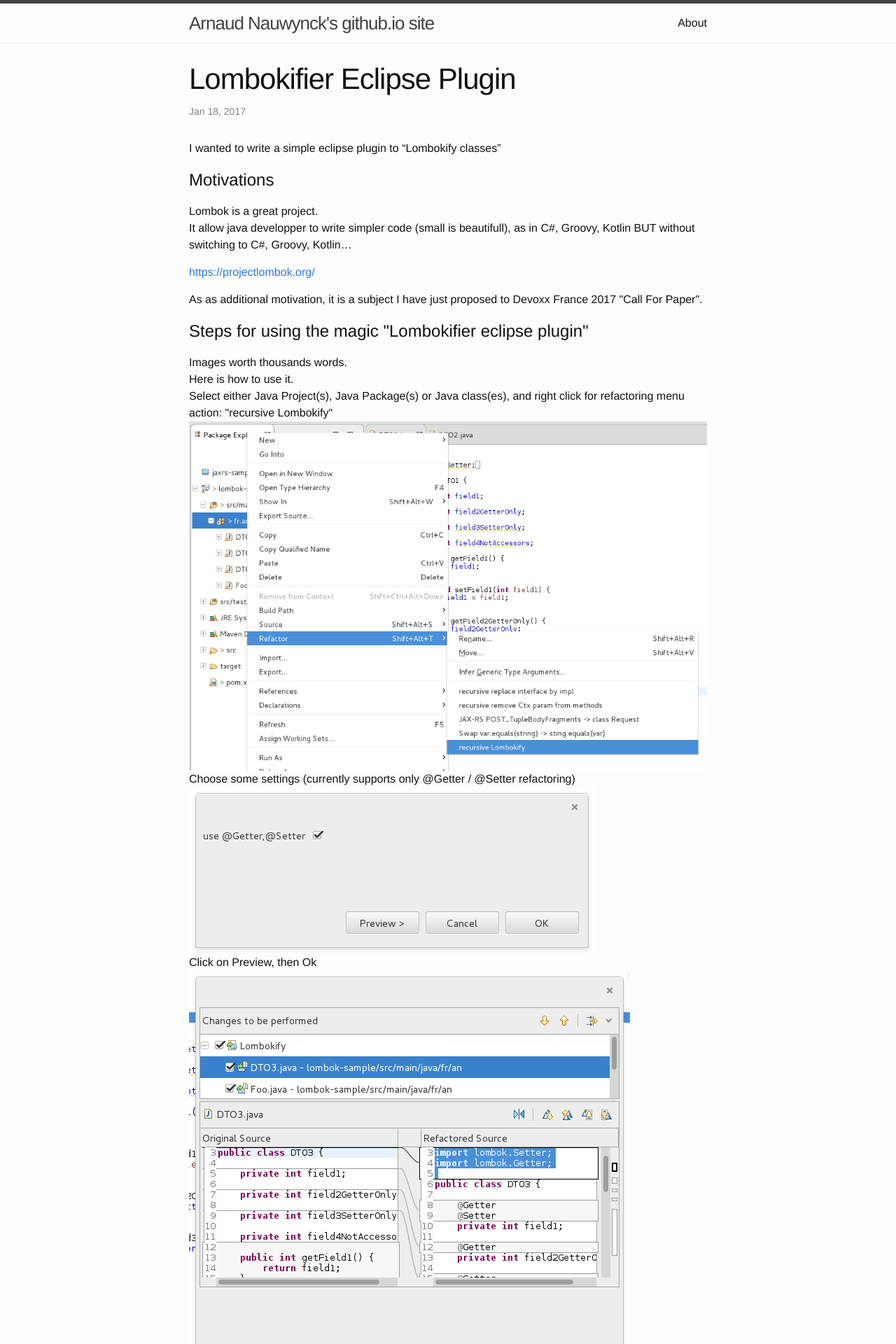
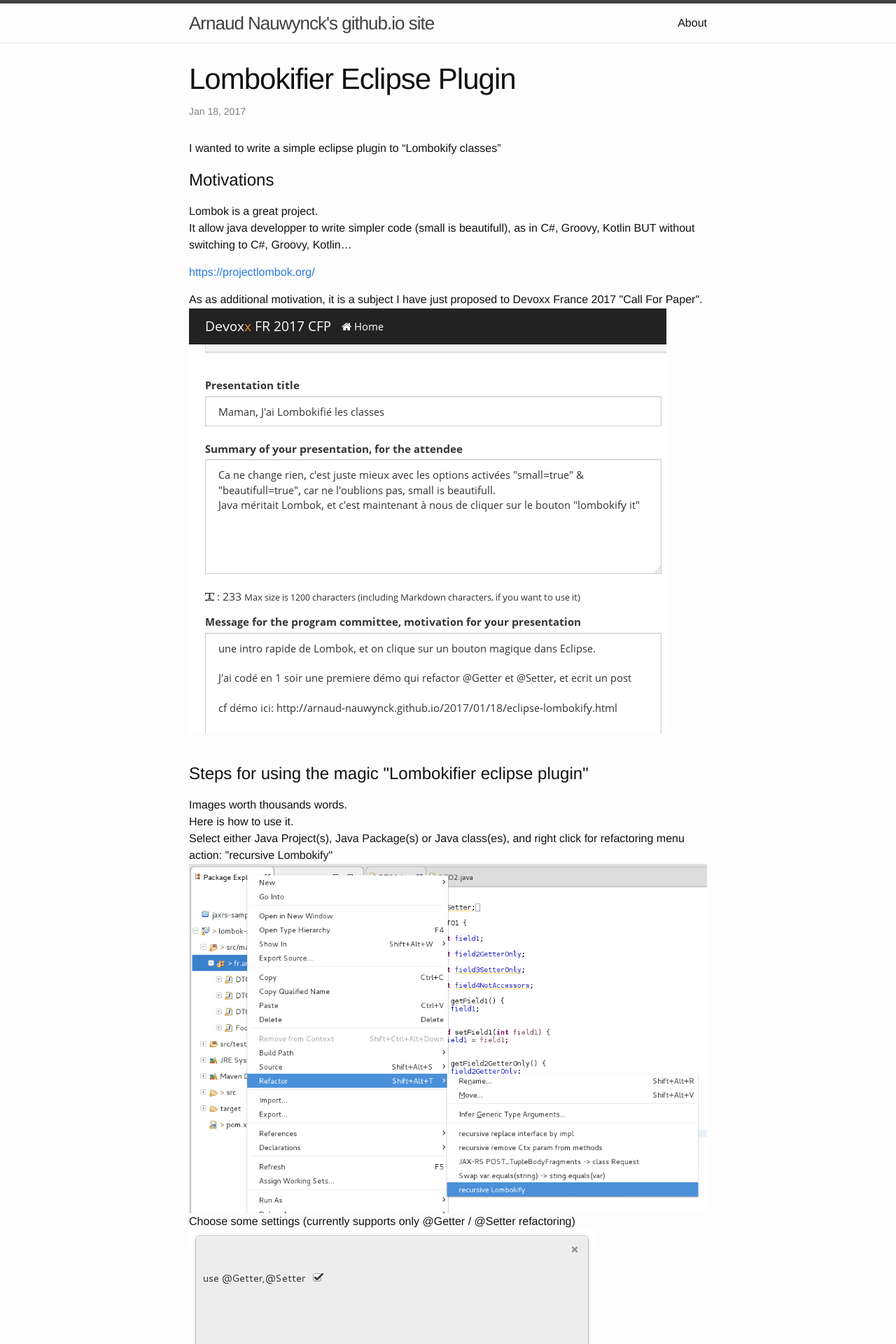
Before and after one commit to Arnaud-Nauwynck/Arnaud-Nauwynck.github.io, a Jekyll site: the page built from _posts/2017-01-19-eclipse-lombokify.markdown, in a window 1280 px wide. Shown: the top 1920 px of the page at 70% size. Built offline with Jekyll 4.4.1, drawn with Linux system fonts in a browser that asks for light colours.

Commit message:
added devoxx cfp img

```diff
--- a/_posts/2017-01-19-eclipse-lombokify.markdown
+++ b/_posts/2017-01-19-eclipse-lombokify.markdown
@@ -18,6 +18,10 @@ It allow java developper to write simpler code (small is beautifull), as in C#,
 
 <p>
 As as additional motivation, it is a subject I have just proposed to Devoxx France 2017 "Call For Paper".
+<BR/>
+<img src="{{site.url}}/assets/posts/2017-01-19-eclipse-lombokify/screenshot-devoxx-cfp.png" />
+<BR/>
+
 <BR/>
 
 
```
Also changed, not shown: assets/posts/2017-01-19-eclipse-lombokify/screenshot-devoxx-cfp.png (added).
